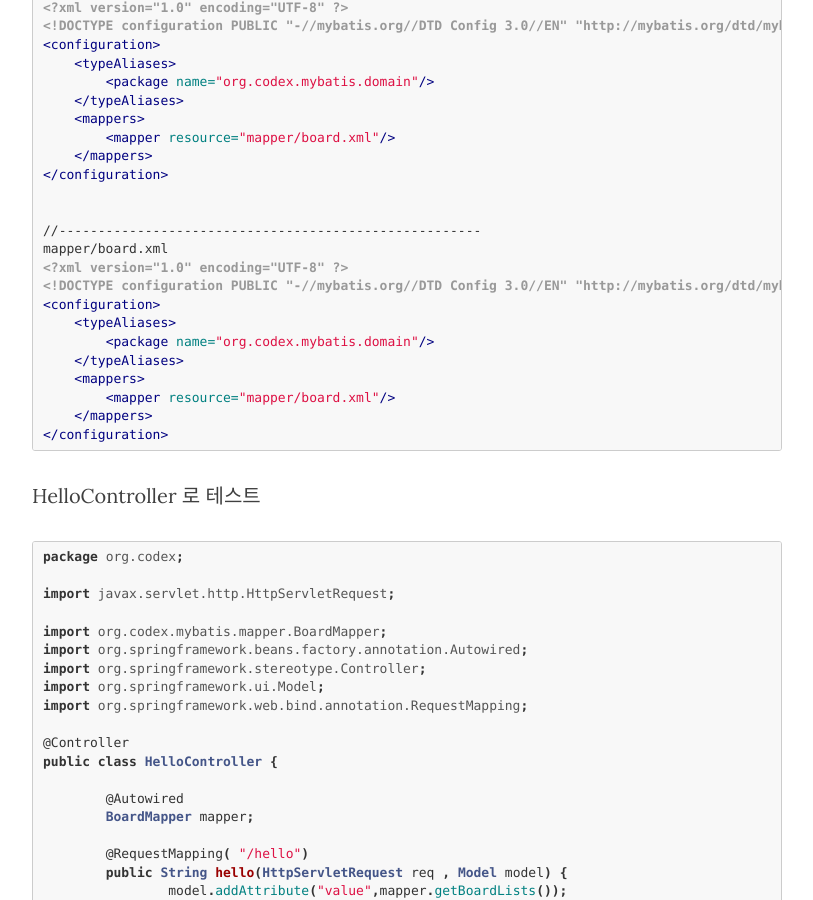
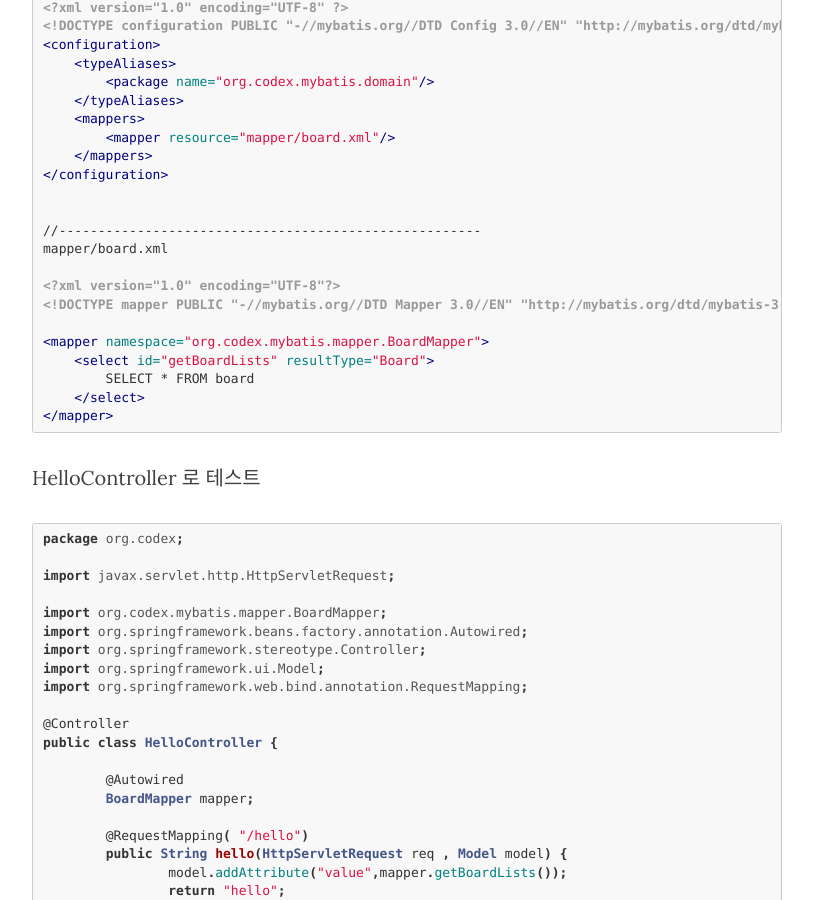
Before and after one commit to ghtak/gwonhyeong.github.com, a Jekyll site: the page built from _posts/2018-03-01-[Spring] Boot MVC.markdown, in a window 1280 px wide and 900 px high, scrolled down 6726 px. Shown: the whole window, without its empty margins (233-1046 px from the left). Built offline with Jekyll 4.4.1, drawn with Linux system fonts in a browser that asks for light colours; nearby versions of some CDN libraries.

Commit message:
fix content

```diff
--- a/_posts/2018-03-01-[Spring] Boot MVC.markdown
+++ b/_posts/2018-03-01-[Spring] Boot MVC.markdown
@@ -308,18 +308,15 @@ mybatis-config.xml
 
 //------------------------------------------------------
 mapper/board.xml
-<?xml version="1.0" encoding="UTF-8" ?>
-<!DOCTYPE configuration
-        PUBLIC "-//mybatis.org//DTD Config 3.0//EN"
-        "http://mybatis.org/dtd/mybatis-3-config.dtd">
-<configuration>
-    <typeAliases>
-        <package name="org.codex.mybatis.domain"/>
-    </typeAliases>
-    <mappers>
-        <mapper resource="mapper/board.xml"/>
-    </mappers>
-</configuration>
+
+<?xml version="1.0" encoding="UTF-8"?>
+<!DOCTYPE mapper PUBLIC "-//mybatis.org//DTD Mapper 3.0//EN" "http://mybatis.org/dtd/mybatis-3-mapper.dtd">
+
+<mapper namespace="org.codex.mybatis.mapper.BoardMapper">
+    <select id="getBoardLists" resultType="Board">
+        SELECT * FROM board
+    </select>
+</mapper>
 
 
 {% endhighlight %}
```
Also changed, not shown: 8 other files.
